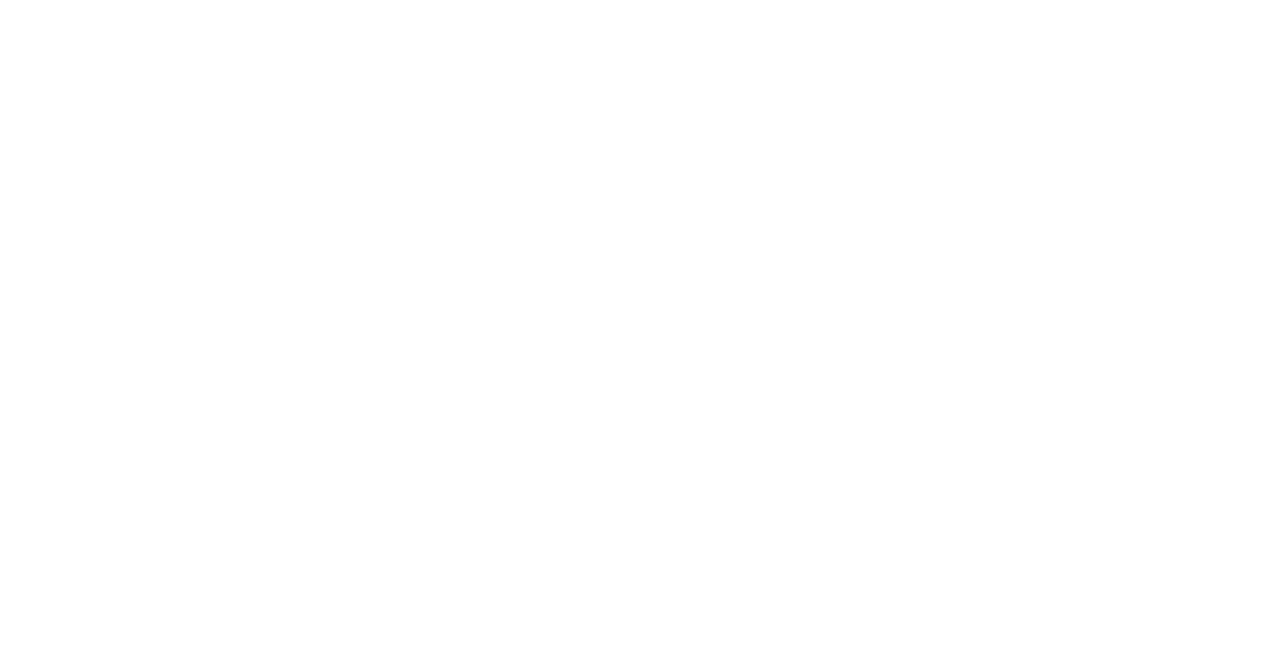
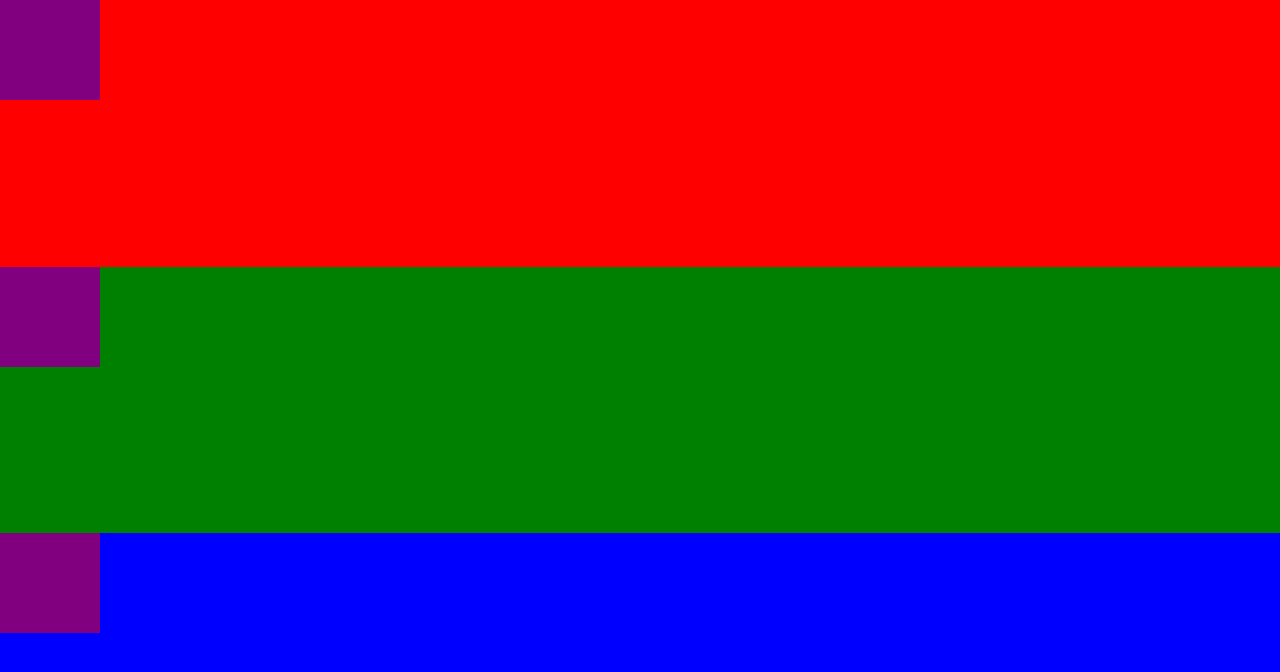
Before and after one commit to DutchConcepts/capacitor-google-maps-examples, a Vue app in the folder vue3/: page / in a window 1280 px wide. Shown: the top 672 px of the page. Built offline with nearby package versions, Linux system fonts and the light colour scheme.

Commit message:
✨ add example code to `App.vue`

```diff
--- a/vue3/src/App.vue
+++ b/vue3/src/App.vue
@@ -1,10 +1,147 @@
 <template>
-  <div id="body"></div>
+  <div id="body">
+    <div class="col">
+      <div ref="first" style="background: red" @click="startMap('first')">
+        <div class="absolute-square">
+          <span v-if="maps.first">
+            {{ maps.first.currentMarkerId }}
+          </span>
+        </div>
+      </div>
+      <div ref="second" style="background: green" @click="startMap('second')">
+        <div class="absolute-square">
+          <span v-if="maps.second">
+            {{ maps.second.currentMarkerId }}
+          </span>
+        </div>
+      </div>
+      <div ref="third" style="background: blue" @click="startMap('third')">
+        <div class="absolute-square">
+          <span v-if="maps.third">
+            {{ maps.third.currentMarkerId }}
+          </span>
+        </div>
+      </div>
+    </div>
+  </div>
 </template>
 
 <script>
+import { CapacitorGoogleMaps } from '@capacitor-community/capacitor-googlemaps-native';
+
 export default {
   name: 'App',
+  components: {},
+  data() {
+    return {
+      maps: {},
+    };
+  },
+  methods: {
+    getRandomArbitrary(min, max) {
+      return Math.random() * (max - min) + min;
+    },
+    async startMap(refName) {
+      // if map already (being) initialized, avoid a new map being initialized
+      if (this.maps[refName]) {
+        return;
+      }
+
+      // find element where element should be attached to
+      const element = this.$refs[refName];
+      if (!element) {
+        return;
+      }
+
+      // prevent race condition, where firing `startMap` quickly after one another, starts up multiple maps
+      this.maps[refName] = {};
+
+      // initialize map
+      await CapacitorGoogleMaps.initialize({
+        key: null,
+        devicePixelRatio: window.devicePixelRatio,
+      });
+
+      // remove background, so map can be seen
+      element.style.background = '';
+
+      // get boundaries of element
+      const boundingRect = element.getBoundingClientRect();
+
+      // finally create the map
+      try {
+        const map = await CapacitorGoogleMaps.create({
+          width: Math.round(boundingRect.width),
+          height: Math.round(boundingRect.height),
+          x: Math.round(boundingRect.x),
+          y: Math.round(boundingRect.y),
+          latitude: -33.86,
+          longitude: 151.2,
+          zoom: 12,
+        });
+
+        // remember mapId for curent element for later use
+        this.maps[refName] = {
+          mapId: map?.mapId,
+        };
+
+        // set `data-maps-id` attribute for delegating touch events
+        element.setAttribute('data-maps-id', map.mapId);
+
+        alert('Map loaded successfully');
+
+        if (map?.mapId) {
+          var i;
+          for (i = 0; i < 500; i++) {
+            CapacitorGoogleMaps.addMarker({
+              mapId: map.mapId,
+              latitude: -this.getRandomArbitrary(33, 34),
+              longitude: this.getRandomArbitrary(151, 152),
+              title: 'Some title',
+              snippet: 'Some snippet ',
+              metadata: {
+                some: 'data',
+              },
+            });
+          }
+
+          CapacitorGoogleMaps.didTapMarker(
+            {
+              mapId: map.mapId,
+              preventDefault: false, // set to true if you do not want the default behaviour
+            },
+            (result) => {
+              this.maps[refName].currentMarkerId = result.marker.id;
+              alert(JSON.stringify(result));
+            }
+          );
+
+          CapacitorGoogleMaps.didCloseInfoWindow(
+            {
+              mapId: map.mapId,
+            },
+            (result) => {
+              // this will never fire, because it is overwritten by the next `didCloseInfoWindow`
+              alert('this will never be shown');
+            }
+          );
+
+          CapacitorGoogleMaps.didCloseInfoWindow(
+            {
+              mapId: map.mapId,
+            },
+            (result) => {
+              // but this will fire
+              this.maps[refName].currentMarkerId = null;
+            }
+          );
+        }
+      } catch (e) {
+        alert('Map failed to load');
+        this.maps[refName] = null;
+      }
+    },
+  },
 };
 </script>
 
@@ -12,9 +149,30 @@ export default {
 body {
   margin: 0;
 }
+
+div {
+  position: relative;
+  height: 100%;
+  width: 100%;
+}
+
 #body {
   height: 100vh;
   width: 100vw;
   color: #000;
 }
+
+.col {
+  display: flex;
+  flex-direction: column;
+}
+
+.absolute-square {
+  position: absolute;
+  top: 0;
+  left: 0;
+  width: 100px;
+  height: 100px;
+  background: purple;
+}
 </style>
```
